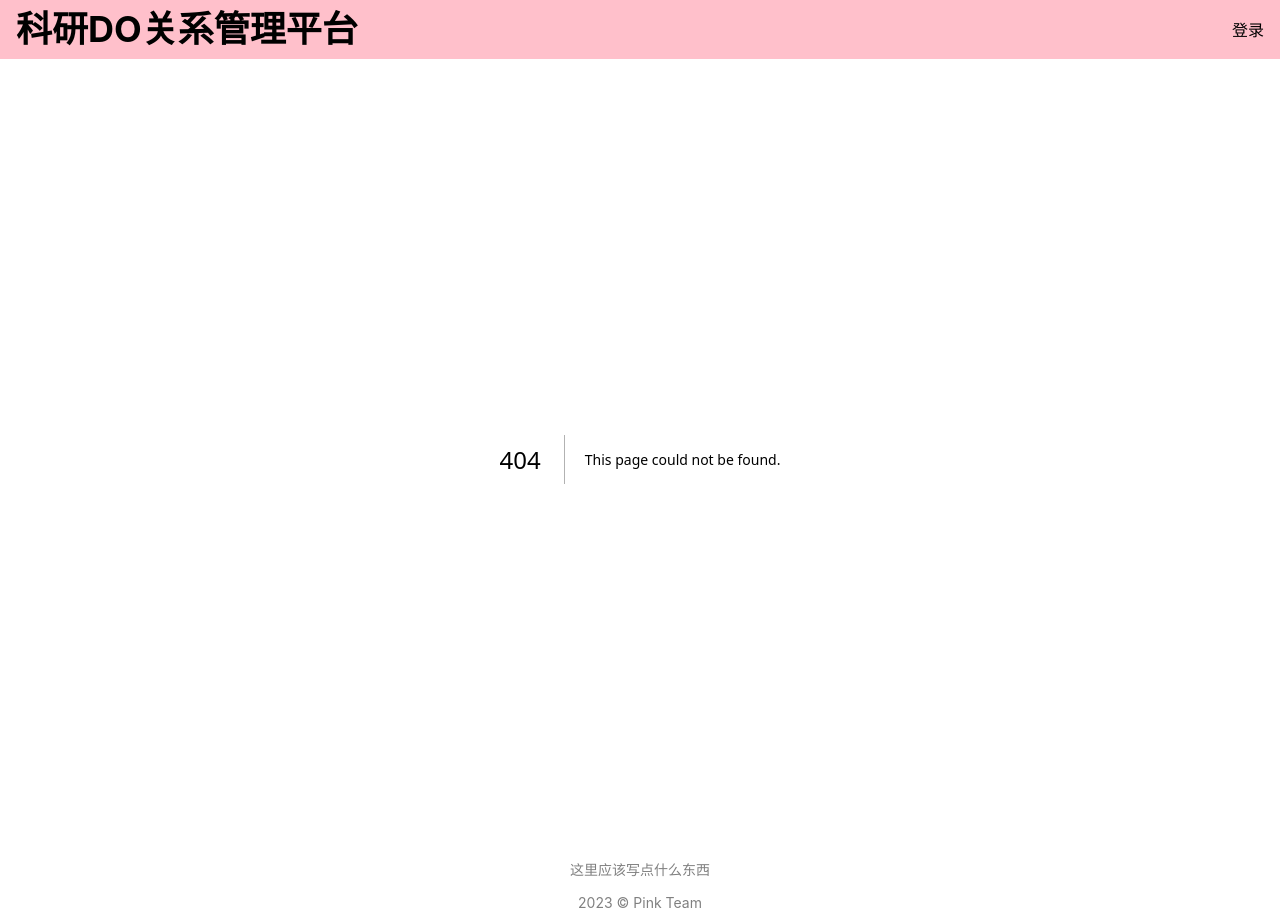
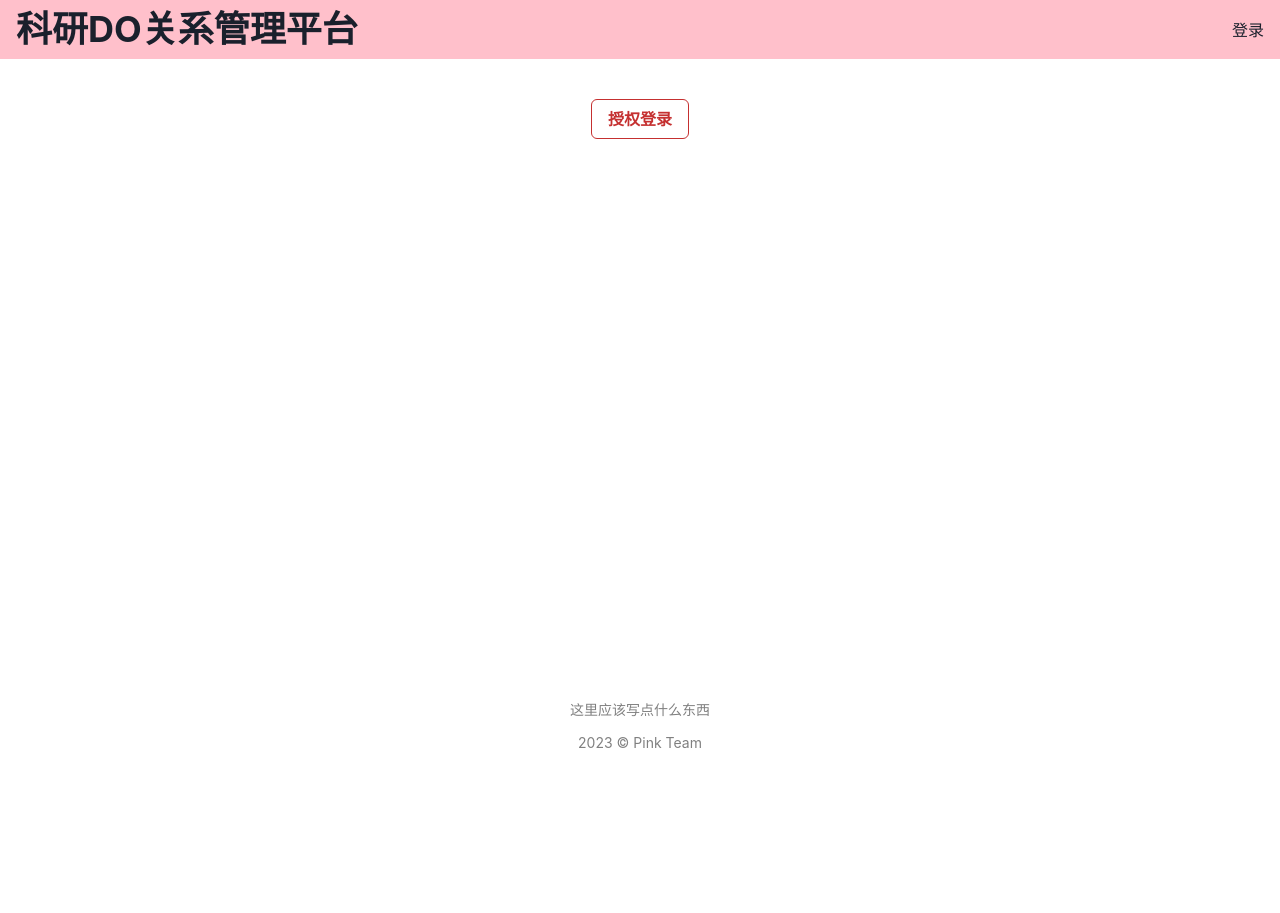
Before and after one commit to SECourse2023/pink, a Next.js app in the folder apps/ui/: page /authorize in a window 1280 px wide. Before the commit this address had no page. After the commit the page ends 800 px from the top, so only its background shows below. Built offline with nearby package versions, Linux system fonts and the light colour scheme.

Commit message:
feat: implement OIDC implict flow

```diff
--- /dev/null
+++ b/apps/ui/pages/authorize.tsx
@@ -0,0 +1,34 @@
+import { Flex, Avatar, Heading, Button } from '@chakra-ui/react'
+import { VStack } from '@chakra-ui/react'
+import { useContext, useEffect, useState } from 'react'
+import { http } from '../utils/ky'
+import md5 from 'md5'
+import { useRouter } from 'next/router'
+import { AuthContext } from '../contexts/auth'
+
+function ProfileView() {
+  const router = useRouter()
+  async function authorization() {
+    // Implement OIDC implicit flow here
+    // We will generate
+    const { idToken, accessToken } = (await http
+      .post('/api/user/authorize', {
+        json: router.query
+      })
+      .json()) as any
+    // redirect to the redirect_uri with the id_token and auth_token
+    const redirect_uri = router.query.redirect_uri as string
+    location.href = `${redirect_uri}#id_token=${idToken}&access_token=${accessToken}&state=${router.query.state}&token_type=bearer`
+  }
+  return (
+    <VStack>
+      <Flex>
+        <Button mx="10" my="10" colorScheme="red" variant="outline" onClick={authorization}>
+          授权登录
+        </Button>
+      </Flex>
+    </VStack>
+  )
+}
+
+export default ProfileView
```
Also changed, not shown: 1 other file (tests, documents, lock files or other folders).
